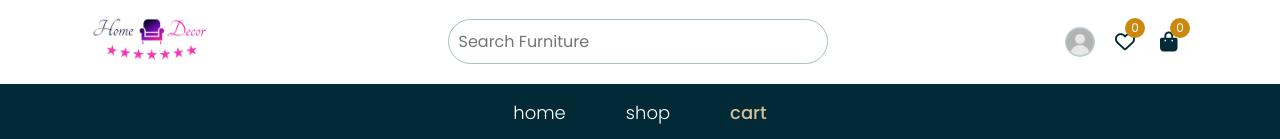
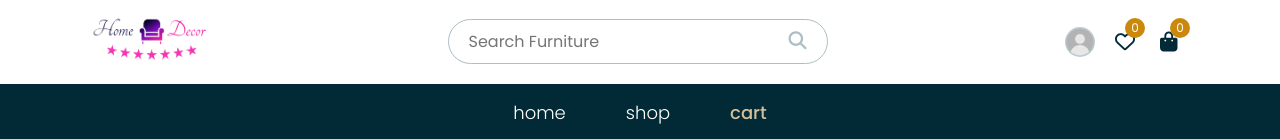
Before and after one commit to Phinda824/Home-decoration, a React (Vite) app: page /cart in a window 1280 px wide. Shown: the top 139 px of the page. Built offline with nearby package versions, Linux system fonts and the light colour scheme; no server answers; a web font is replaced by a local one.

Commit message:
updating search bar

```diff
--- a/src/conponents/Search/Search.css
+++ b/src/conponents/Search/Search.css
@@ -1,26 +1,48 @@
 .search_container {
   position: relative;
 }
-.search_container input {
+.form_input {
   width: 380px;
   height: 45px;
+  display: flex;
+  justify-content: space-between;
+  align-items: center;
+  gap: 10px;
+  border: 1px solid #abbfc5;
+  border-radius: 50px;
+  padding: 5px 20px;
+}
+.form_input input {
+  width: 100%;
+  height: 100%;
   font-size: 16px;
   color: #022a36;
-  border: 1px solid #abbfc5;
-  border-radius: 50px;
-  padding: 5px 10px;
   outline: none;
+  border: none;
+}
+.form_input i {
+  font-size: 18px;
+  color: #abbfc5;
 }
 .search_results {
   width: 380px;
+  height: 500px;
   position: absolute;
   top: 100%;
   left: 0;
-  z-index: 1000;
   background-color: #ffffff;
   color: #022a36;
   border-left: 1px solid #abbfc5;
   border-right: 1px solid #abbfc5;
   border-bottom: 1px solid #abbfc5;
   border-radius: 20px 20px 0 0;
+  overflow: hidden;
+  overflow-y: auto;
+  z-index: 1000;
 }
+.search_results::-webkit-scrollbar {
+  display: none;
+}
+.fa-xmark {
+  cursor: pointer;
+}
--- a/src/conponents/Search/Search.jsx
+++ b/src/conponents/Search/Search.jsx
@@ -7,29 +7,48 @@ import SearchProduct from "./SearchProduct";
 
 const Search = () => {
   const [productsData, setProductsData] = useState([]);
+  const [wordEntered, setWordEntered] = useState("");
 
   const handleSearch = (e) => {
     const searchTerm = e.target.value;
+    setWordEntered(searchTerm);
 
     const searchProducts = products.filter((item) =>
       item.productName.toLowerCase().includes(searchTerm.toLowerCase())
     );
 
+    if (searchTerm === "") {
+      setProductsData([]);
+    } else {
       setProductsData(searchProducts);
+    }
+  };
+
+  const clearInput = () => {
+    setProductsData([]);
+    setWordEntered("");
   };
 
   return (
     <div className="search_container">
+      <div className="form_input">
         <input
           type="text"
           placeholder="Search Furniture"
+          value={wordEntered}
           onChange={handleSearch}
         />
-      {productsData == 0 ? (
-        <div></div>
+        <div className="searchIcon">
+          {productsData.length === 0 ? (
+            <i class="fa-solid fa-magnifying-glass"></i>
           ) : (
+            <i class="fa-solid fa-xmark" onClick={clearInput}></i>
+          )}
+        </div>
+      </div>
+      {productsData.length != 0 && (
         <div className="search_results">
-          <SearchProduct data={products} />
+          <SearchProduct data={productsData} />
         </div>
       )}
     </div>
--- a/src/conponents/Search/SearchProduct.jsx
+++ b/src/conponents/Search/SearchProduct.jsx
@@ -1,17 +1,23 @@
 import React from "react";
 import "./SearchProduct.css";
 
-import products from "../../assets/data/products";
+import { Link } from "react-router-dom";
 
-const SearchProduct = () => {
+const SearchProduct = ({ data }) => {
   return (
     <div className="searchProduct_container">
-      {products.map((item, index) => (
+      {data.map((item, index) => (
         <div className="search_section" key={index}>
-          <img src={item.imgUrl} alt="" />
+          <Link to={`/shop/${item.id}`}>
+            <img src={item.imgUrl} alt="" />
+          </Link>
           <div className="item_section">
-            <h1>{item.productName}</h1>
-            <p>R {item.price}</p>
+            <Link to={`/shop/${item.id}`}>
+              <h1>{item.productName}</h1>
+            </Link>
+            <Link to={`/shop/${item.id}`}>
+              <p>R {item.price}</p>
+            </Link>
           </div>
         </div>
       ))}
```
Lines whose indentation alone changed are shown as unchanged.
